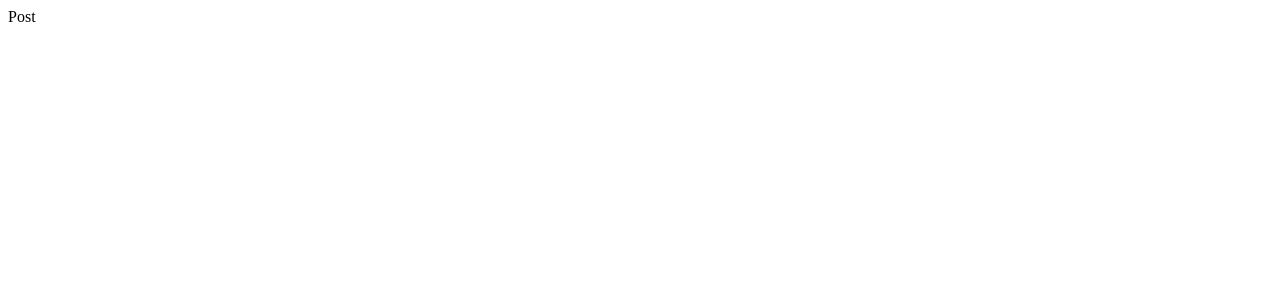
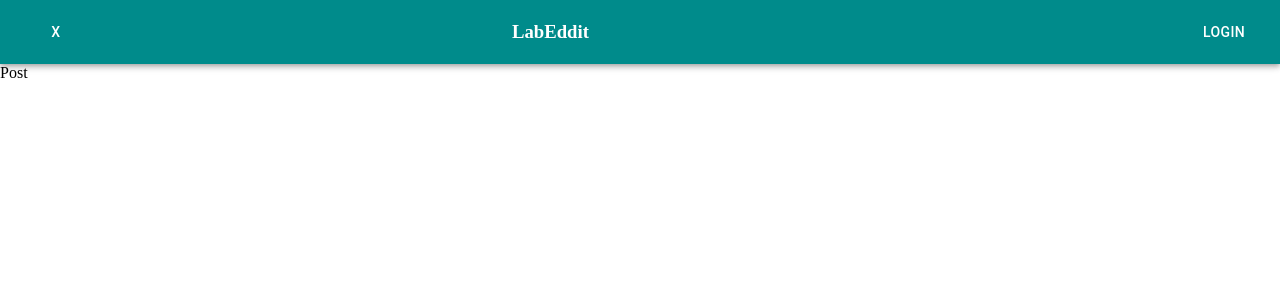
Before and after one commit to future4code/ailton-Daniela-Pinheiro, a React (Create React App) app in the folder modulo3/projeto-labeddit/: page /post/1 in a window 1280 px wide. Shown: the top 300 px of the page. Built offline with nearby package versions, Linux system fonts and the light colour scheme.

Commit message:
Header e GlobalStyle

```diff
--- /dev/null
+++ b/modulo3/projeto-labeddit/src/components/Header/Header.js
@@ -0,0 +1,18 @@
+import React from 'react'
+import { useNavigate } from 'react-router-dom'
+import { StyledToolbar, Title } from './styled'
+import { goToFeedPage, goToLoginPage } from '../../router/coordinator'
+import AppBar from '@mui/material/AppBar'
+import Button from '@mui/material/Button'
+
+export default function Header() {
+    const navigate = useNavigate()
+
+    return <AppBar position="static">
+            <StyledToolbar>
+                <Button onClick={() => goToFeedPage(navigate)} color="inherit">X</Button>
+                <Title>LabEddit</Title>
+                <Button onClick={() => goToLoginPage(navigate)} color="inherit">Login</Button>
+            </StyledToolbar>
+        </AppBar>
+}
--- /dev/null
+++ b/modulo3/projeto-labeddit/src/components/Header/styled.js
@@ -0,0 +1,20 @@
+import styled from "styled-components"
+import Toolbar from '@mui/material/Toolbar'
+// import Button from '@mui/material/Button'
+
+export const StyledToolbar = styled(Toolbar)`
+display: flex;
+justify-content: space-between;
+position: relative;
+`
+export const Title = styled.h3`
+position: absolute;
+left: 40%;
+`
+// export const ButtonLogin = styled(Button)`
+// position: absolute;
+// left: 65%;
+// `
+// export const ButtonClose = styled(Button)`
+// position: absolute;
+// `
--- /dev/null
+++ b/modulo3/projeto-labeddit/src/components/global/GlobalStyle.js
@@ -0,0 +1,11 @@
+import { createGlobalStyle } from "styled-components"
+
+export const GlobalStyle = createGlobalStyle`
+body {
+    margin: 0;
+    padding: 0;
+    box-sizing: border-box;
+    width: 100vw;
+    min-height: 100vh;
+}
+`
--- a/modulo3/projeto-labeddit/src/index.js
+++ b/modulo3/projeto-labeddit/src/index.js
@@ -1,10 +1,12 @@
 import React from 'react'
 import ReactDOM from 'react-dom/client'
 import App from './App'
+import { GlobalStyle } from "./components/global/GlobalStyle"
 
 const root = ReactDOM.createRoot(document.getElementById('root'))
 root.render(
   <React.StrictMode>
+    <GlobalStyle />
     <App />
   </React.StrictMode>
 )
--- a/modulo3/projeto-labeddit/src/router/Router.js
+++ b/modulo3/projeto-labeddit/src/router/Router.js
@@ -5,9 +5,11 @@ import LoginPage from "../pages/LoginPage/LoginPage"
 import SignUpPage from "../pages/SignUpPage/SignUpPage"
 import PostPage from "../pages/PostPage/PostPage"
 import ErrorPage from "../pages/ErrorPage/ErrorPage"
+import Header from "../components/Header/Header"
 
 export default function Router() {
     return <BrowserRouter>
+        <Header />
         <Routes>
             <Route index element={<FeedPage />} />
             <Route path="/entrar" element={<LoginPage />} />
```
